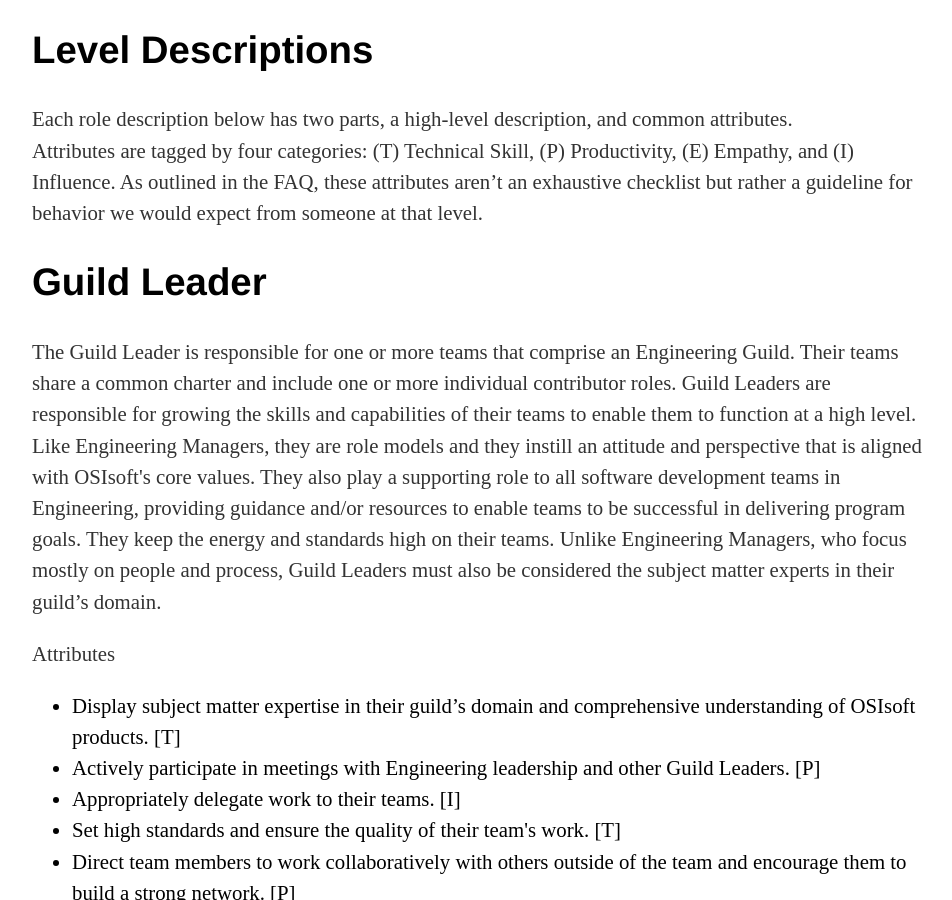
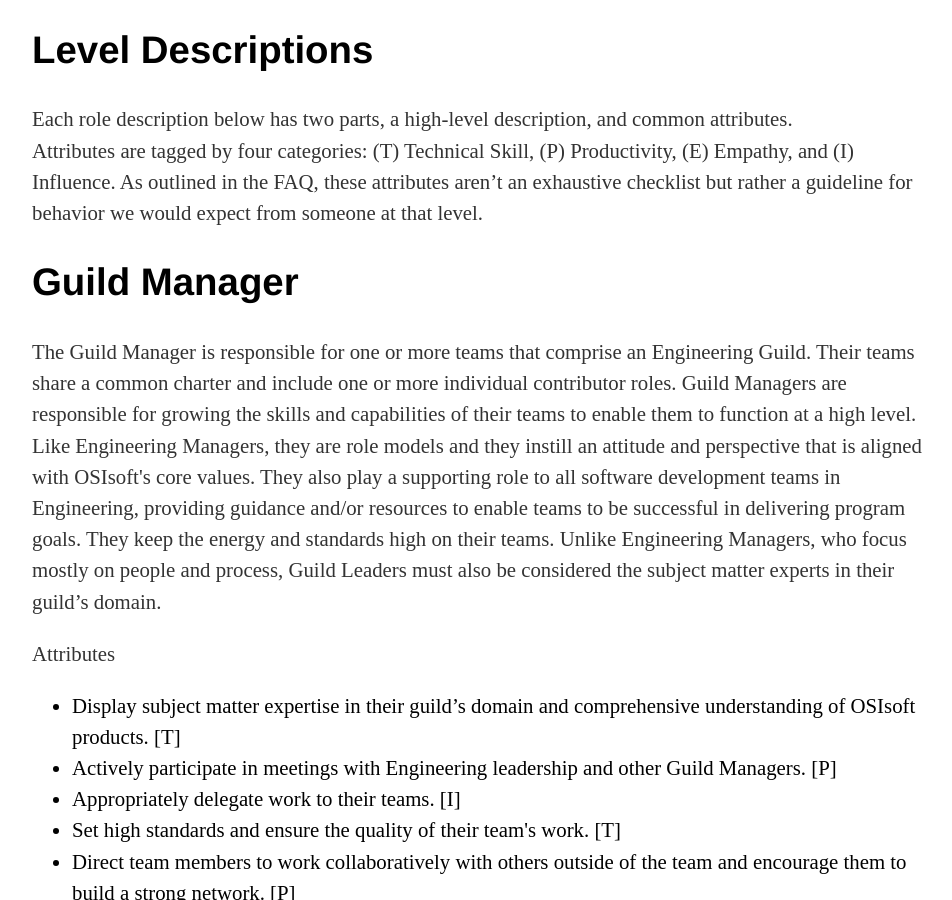
Before and after one commit to OSIEng/osieng.github.io, a Jekyll site: the page built from guilds/index.html, in a window 1280 px wide and 900 px high, scrolled down 1922 px. Shown: the whole window, without its empty margins (160-1112 px from the left). Built offline with Jekyll 4.4.1, drawn with Linux system fonts in a browser that asks for light colours; some of the changed text lies outside the part shown.

Commit message:
Guild-Manager
Changed title from "Guild Leader" to "Guild Manager"

```diff
--- a/_layouts/default.html
+++ b/_layouts/default.html
@@ -4,6 +4,7 @@
 			<title>{{ page.title }}</title>
 			<!-- link to main stylesheet -->
 			<link rel="stylesheet" type="text/css" href="/css/main.css">
+			<link rel="shortcut icon" type="image/x-icon"  href="https://osieng.github.io/images/icons/favicon.ico">
 		</head>
 		<body>
 			<nav>
--- a/guilds/index.html
+++ b/guilds/index.html
@@ -5,7 +5,7 @@ title: Guilds - OSIsoft Engineering
 <div class="blurb">
 	<h1>Guilds - Charters, Responsibilities and Job Roles</h1>
 	<p>OSIsoft’s Engineering organization includes a variety of roles that provide support to our Software Development teams and help them achieve the goals of their programs.  While many of these roles are not responsible for the development or delivery of specific software products or services, they do provide critical guidance to the teams and in some cases additional deliverables that augment our products and services and increase their value to customers.  These supporting roles are organized into functionally aligned teams known as Engineering Guilds.  The charters and responsibilities of each of these guilds is documented here, along with a description of each role within the guilds.</p>
-	<p>Each guild has expertise in some aspect of Software Development. The supervisor of the guild is called the Guild Leader.  They focus on coaching and developing guild members and ensure that the guild adheres to a processes aligned with OSIsoft Engineering.  Each guild also has one or more members in contributor roles. Some of these roles have different levels of expertise.  As in the technical track for Software Development, the levels are important to the relationship between leaders and contributors in each guild.</p>
+	<p>Each guild has expertise in some aspect of Software Development. The supervisor of the guild is called the Guild Manager.  They focus on coaching and developing guild members and ensure that the guild adheres to a processes aligned with OSIsoft Engineering.  Each guild also has one or more members in contributor roles. Some of these roles have different levels of expertise.  As in the technical track for Software Development, the levels are important to the relationship between leaders and contributors in each guild.</p>
 	</br>
 
 <h2>Level Categories</h2>
@@ -30,12 +30,12 @@ title: Guilds - OSIsoft Engineering
 Attributes are tagged by four categories: (T) Technical Skill, (P) Productivity, (E) Empathy, and (I) Influence. As outlined in the FAQ, these attributes aren’t an exhaustive checklist but rather a guideline for behavior we would expect from someone at that level.
 </p>
 
-<h2>Guild Leader</h2>
-<p>The Guild Leader is responsible for one or more teams that comprise an Engineering Guild. Their teams share a common charter and include one or more individual contributor roles. Guild Leaders are responsible for growing the skills and capabilities of their teams to enable them to function at a high level. Like Engineering Managers, they are role models and they instill an attitude and perspective that is aligned with OSIsoft's core values. They also play a supporting role to all software development teams in Engineering, providing guidance and/or resources to enable teams to be successful in delivering program goals. They keep the energy and standards high on their teams. Unlike Engineering Managers, who focus mostly on people and process, Guild Leaders must also be considered the subject matter experts in their guild’s domain.</p>
+<h2>Guild Manager</h2>
+<p>The Guild Manager is responsible for one or more teams that comprise an Engineering Guild. Their teams share a common charter and include one or more individual contributor roles. Guild Managers are responsible for growing the skills and capabilities of their teams to enable them to function at a high level. Like Engineering Managers, they are role models and they instill an attitude and perspective that is aligned with OSIsoft's core values. They also play a supporting role to all software development teams in Engineering, providing guidance and/or resources to enable teams to be successful in delivering program goals. They keep the energy and standards high on their teams. Unlike Engineering Managers, who focus mostly on people and process, Guild Leaders must also be considered the subject matter experts in their guild’s domain.</p>
 <p>Attributes
 	<ul>
 		<li>Display subject matter expertise in their guild’s domain and comprehensive understanding of OSIsoft products. [T]</li>
-		<li>Actively participate in meetings with Engineering leadership and other Guild Leaders. [P]</li>
+		<li>Actively participate in meetings with Engineering leadership and other Guild Managers. [P]</li>
 		<li>Appropriately delegate work to their teams. [I]</li>
 		<li>Set high standards and ensure the quality of their team's work. [T]</li>
 		<li>Direct team members to work collaboratively with others outside of the team and encourage them to build a strong network. [P]</li>
@@ -62,7 +62,7 @@ Attributes are tagged by four categories: (T) Technical Skill, (P) Productivity,
 		<li>Ensure team members have complete profiles in the HR system of record that are up to date. [E]</li>
 	</ul>
 </p>
-<p>A Guild Leader should have significant experience and training related to the subject matter area of their guild.</p>
+<p>A Guild Manager should have significant experience and training related to the subject matter area of their guild.</p>
 
 <h2>Deployment & Performance Guild</h2>
 <p>The Deployment and Performance Guild supports the rapid deployment of OSIsoft software and services which provide quiet enjoyment to our customers by producing prescriptive deployment topologies, best practices for deploying our software and performance envelopes for these prescribed deployment topologies.</p>
```
Also changed, not shown: images/icons/favicon.ico (added).
